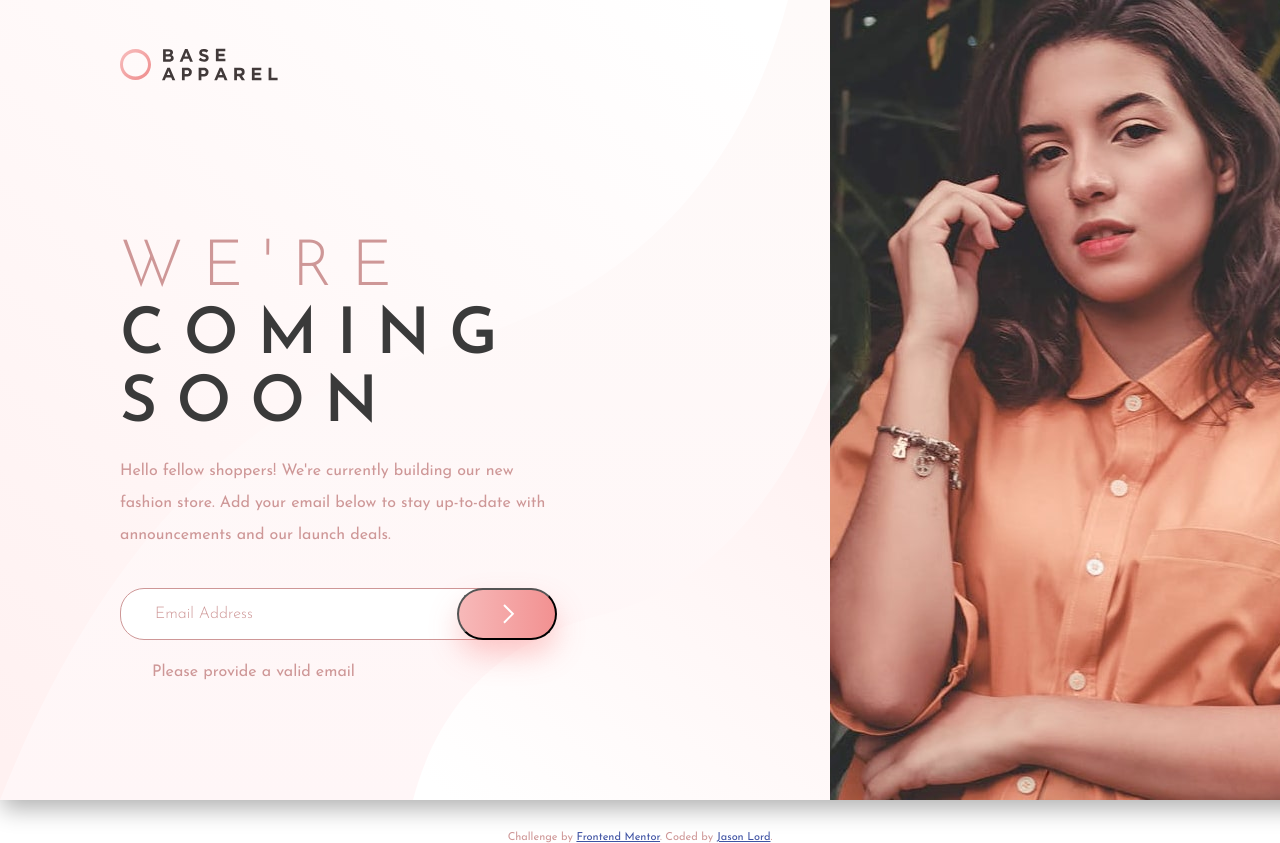
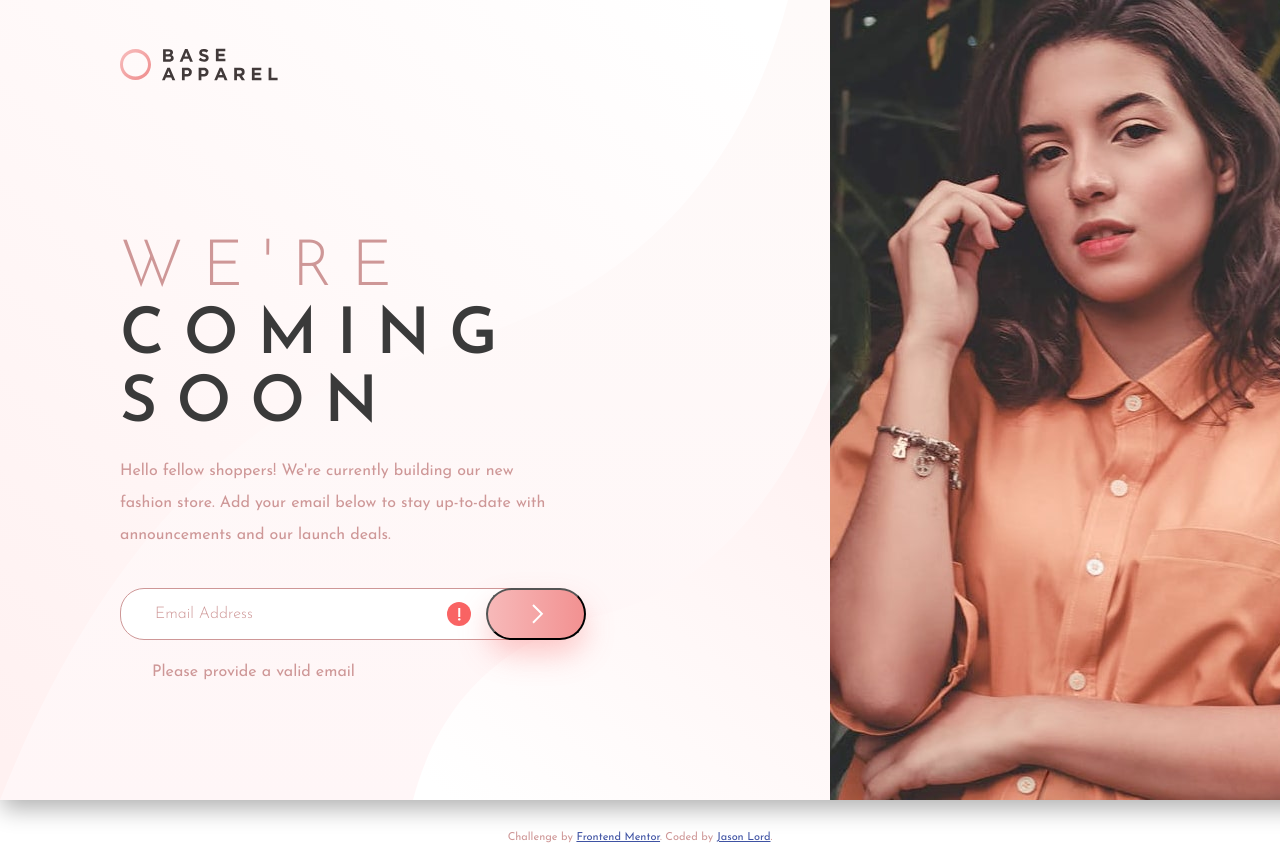
Before and after one commit to jasonlord/base-apparel-coming-soon-master-jason, a PHP site: page /index.html in a window 1280 px wide; the page is wider, and only the part inside the window is pictured. Run offline with PHP 8.4, Linux system fonts and the light colour scheme.

Commit message:
added error icon

```diff
--- a/css/style.css
+++ b/css/style.css
@@ -330,6 +330,12 @@
     margin-left: 32px;
 }
 
+#emailSubmitForm #errorIcon {
+    position: relative;
+    right: 110px;
+    top: 8px;
+}
+
 .shadow {
     -webkit-box-shadow: 0px 15px 30px -2px hsla(0, 93%, 68%, 0.35);
     -moz-box-shadow: 0px 15px 30px -2px hsla(0, 93%, 68%, 0.35);
--- a/index.html
+++ b/index.html
@@ -25,7 +25,7 @@
             </p>
             <div id="emailSubmitForm">
                 <input type="text" value="Email Address" />
-                <button class="shadow "><img src="/images/icon-arrow.svg" width="12" height="20" ></button>
+                <img id="errorIcon" src="/images/icon-error.svg" width="24" height="24" /> <button class="shadow "><img src="/images/icon-arrow.svg" width="12" height="20"></button>
                 <p>Please provide a valid email</p>
             </div>
 
```
